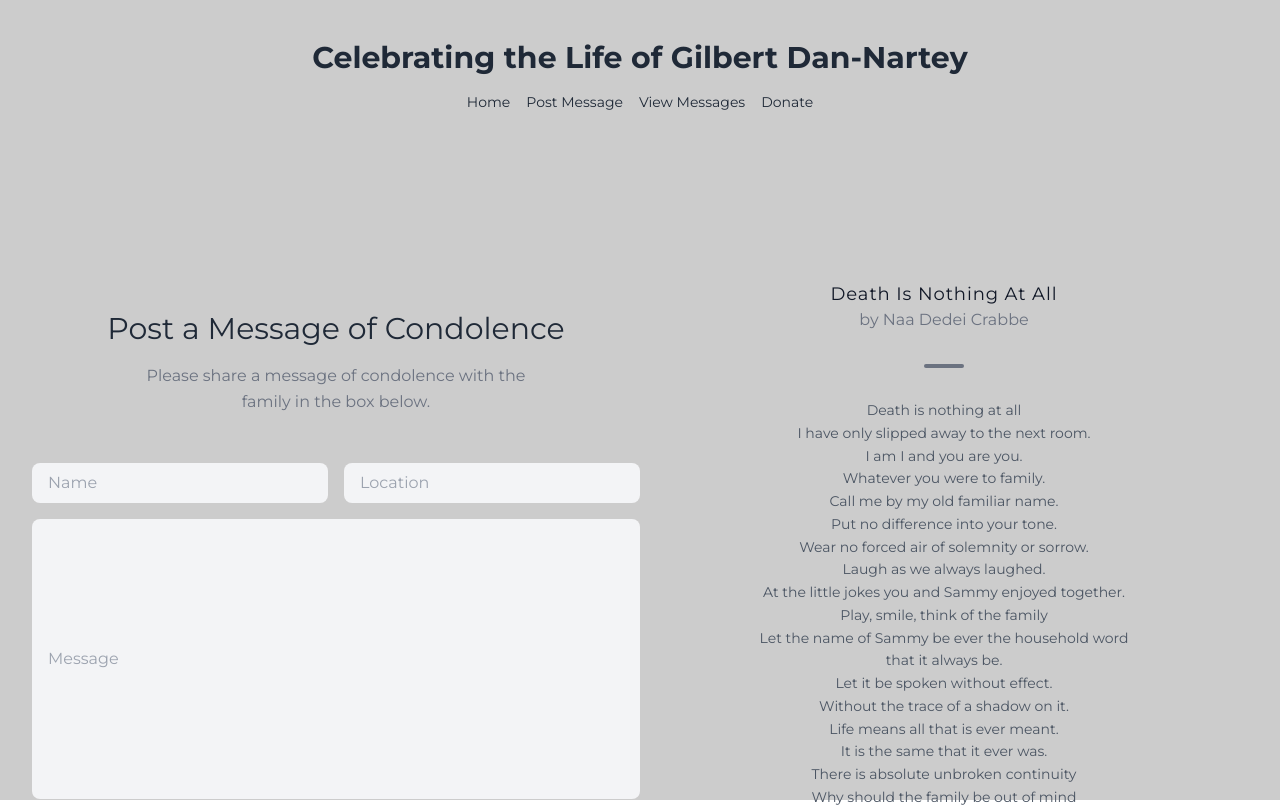
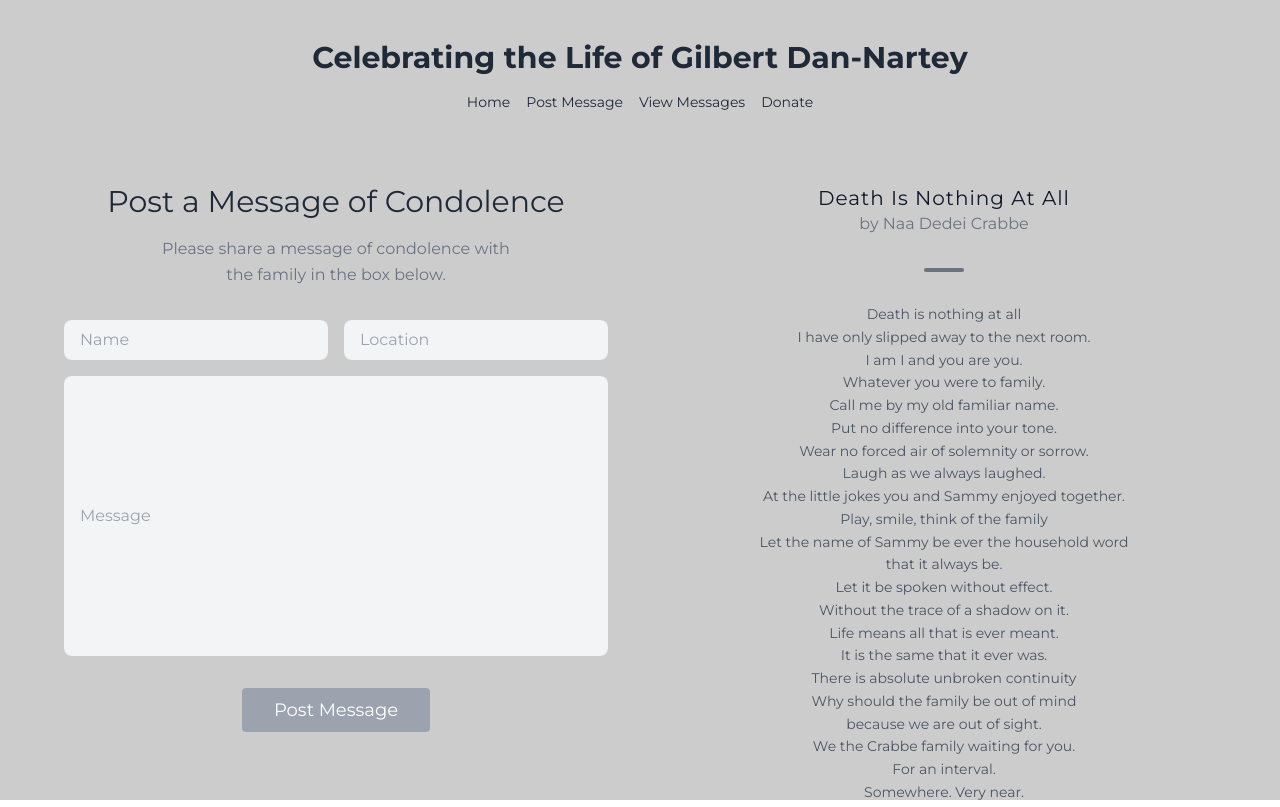
Before and after one commit to kristin-davida/remembering_gilbert_dan_nartey, a Next.js app: page /post-message in a window 1280 px wide. Shown: the top 807 px of the page. Built offline with nearby package versions, Linux system fonts and the light colour scheme.

Commit message:
design stage 11 - post page remove blank space

```diff
--- a/app/layout.js
+++ b/app/layout.js
@@ -8,6 +8,7 @@ export default function RootLayout({
                                    }) {
     return (
         <html lang="en">
+        <head>{metadata}</head>
         <body>{children}</body>
         <div id="modal-root"></div>
         </html>
--- a/pages/post-message.js
+++ b/pages/post-message.js
@@ -89,16 +89,15 @@ const Home = () => {
             <Header/>
 
             <section className="text-gray-600 body-font">
-                <div className="container flex px-8 mt-0 md:flex-row flex-col items-center">
-                    <div className="lg:w-1/2 md:w-1/2 mx-auto">
-                        <div className="flex flex-col text-center w-full mb-12 mt-16">
-                            <h1 className="sm:text-3xl text-2xl font-medium title-font mb-4 mt-0 text-gray-800">Post a
+                <div className="container px-8 py-16 mx-auto">
+                    <div className="flex flex-wrap">
+                        <div className="lg:w-1/2 md:w-full px-8">
+                            <h1 className="sm:text-3xl text-2xl font-medium title-font mb-4 text-gray-800 text-center">Post a
                                 Message of
                                 Condolence</h1>
-                            <p className="lg:w-2/3 mx-auto leading-relaxed text-base text-gray-500">Please share a
+                            <p className="lg:w-2/3 mx-auto leading-relaxed text-base text-gray-500 text-center mb-8">Please share a
                                 message of condolence
                                 with the family in the box below.</p>
-                        </div>
                             <div className="flex flex-wrap -m-2">
                                 <div className="p-2 w-1/2">
                                     <div className="relative">
@@ -133,10 +132,10 @@ const Home = () => {
                                     <span className="text-lg inline-block:items-center font-semibold mt-3 text-white">Message submitted for review</span>}
                             </div>
                         </div>
-                    <div className="lg:w-1/2 md:w-1/2 mx-auto">
-                            <div className="container px-5 mx-auto mb-24 mt-40">
-                                <div className=" w-full mx-auto text-center">
-                                    <h2 className="text-gray-900 font-medium title-font tracking-wider text-lg">Death Is
+                        <div className="lg:w-1/2 md:w-full">
+                            <div className="container">
+                                <div className=" w-full text-center">
+                                    <h2 className="text-gray-900 font-medium title-font tracking-wider text-xl">Death Is
                                         Nothing At All</h2>
                                     <p className="text-gray-500">by Naa Dedei Crabbe</p>
                                     <span className="inline-block h-1 w-10 rounded bg-gray-500 mt-8 mb-6"></span>
@@ -157,14 +156,10 @@ const Home = () => {
                             </div>
                         </div>
                     </div>
+                </div>
             </section>
         </div>
     )
 }
 
 export default Home;
-
-export const metadata = {
-    title: 'Book of Condolence',
-    description: 'Submit a message on our online memorial book in loving memory of Gilbert Dan-Nartey',
-}
--- a/styles/post-message.css
+++ /dev/null
@@ -1,72 +0,0 @@
-@import url('https://fonts.googleapis.com/css2?family=Montserrat:wght@300;400;700&display=swap');
-
-@tailwind base;
-@tailwind components;
-@tailwind utilities;
-
-body {
-  padding: 0;
-  margin: 0;
-  font-family: 'Montserrat', sans-serif;
-}
-body::before {
-  content: '';
-  content: "";
-  width: 100%;
-  height: 100vh;
-  background-image: url("../public/bg.jpg");
-  background-color: black;
-  position: fixed;
-  left: 0;
-  top: 0;
-  z-index: -1;
-  background-position: 50% 50%;
-  background-repeat: no-repeat;
-  background-size: cover;
-}
-
-message {
-  padding: 0;
-  margin: 0;
-  font-family: 'Montserrat', sans-serif;
-}
-message::before {
-  content: '';
-  content: "";
-  width: 100%;
-  height: 100vh;
-  background-color: black;
-  background-image: none;
-  position: fixed;
-  left: 0;
-  top: 0;
-  z-index: -1;
-  background-position: 50% 50%;
-  background-repeat: no-repeat;
-  background-size: cover;
-}
-
-.text-shadow {
-  text-shadow: 0px 2px 0px #000;
-}
-.adjacent-post .arrow-btn {
-  transition: width 300ms ease;
-  width: 50px;
-}
-.adjacent-post:hover .arrow-btn {
-  width: 60px;
-}
-.react-multi-carousel-list .arrow-btn {
-  transition: width 300ms ease;
-  width: 50px;
-}
-.react-multi-carousel-list .arrow-btn:hover {
-  width: 60px;
-}
-a {
-  color: inherit;
-  text-decoration: none;
-}
-* {
-  box-sizing: border-box;
-}
```
Lines whose indentation alone changed are shown as unchanged.
